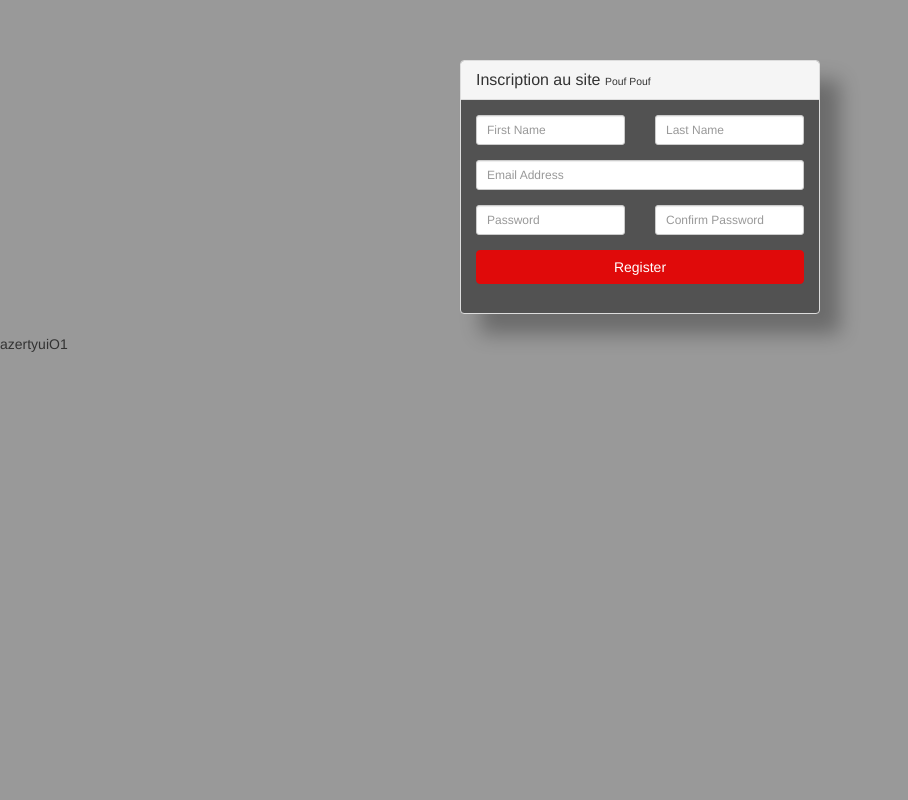
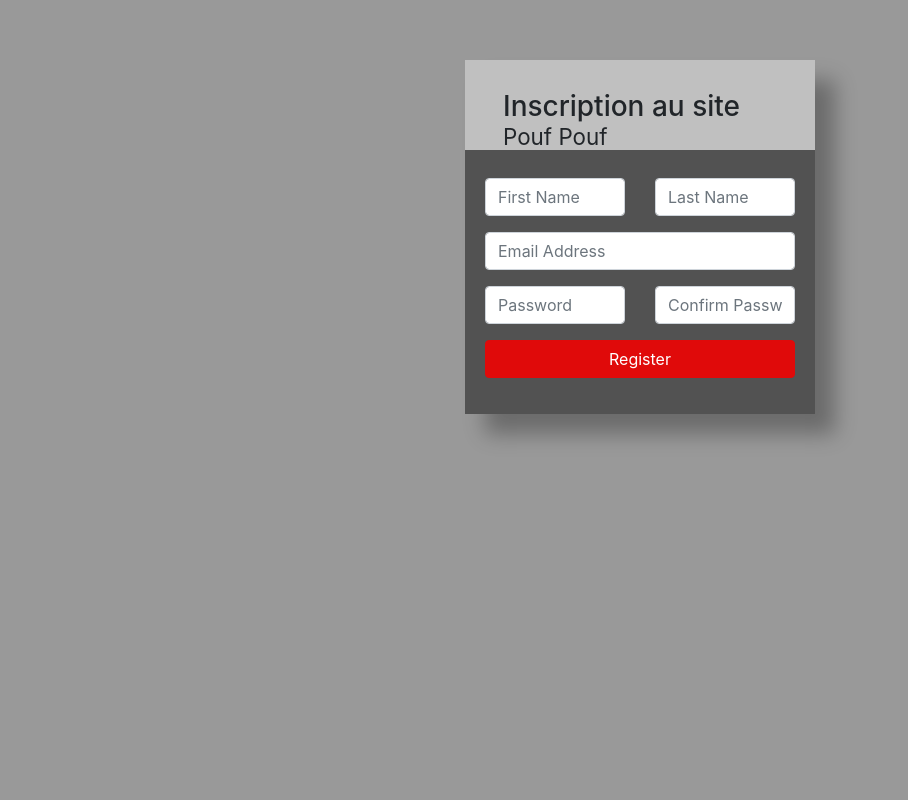
Before and after one commit to VincentCesi/Projet_WEB, a PHP site: page /formeinscription.php in a window 1280 px wide. Shown: the whole page, without its empty margins (0-908 px from the left). Run offline with PHP 8.4, Linux system fonts and the light colour scheme; some libraries are stand-ins or nearby versions.

Commit message:
mise en forme de la co et inscription avec la dernière version de bootstrap

```diff
--- a/formeinscription.php
+++ b/formeinscription.php
@@ -1,7 +1,8 @@
-<link href="//netdna.bootstrapcdn.com/bootstrap/3.3.4/css/bootstrap.min.css" rel="stylesheet" id="bootstrap-css">
-<script src="//netdna.bootstrapcdn.com/bootstrap/3.3.4/js/bootstrap.min.js"></script>
+<link href="https://stackpath.bootstrapcdn.com/bootstrap/4.1.0/css/bootstrap.min.css" rel="stylesheet" integrity="sha384-9gVQ4dYFwwWSjIDZnLEWnxCjeSWFphJiwGPXr1jddIhOegiu1FwO5qRGvFXOdJZ4" crossorigin="anonymous"><link href="//netdna.bootstrapcdn.com/bootstrap/4.1.0/css/bootstrap.min.css" rel="stylesheet" id="bootstrap-css">
+<script src="https://stackpath.bootstrapcdn.com/bootstrap/4.1.0/js/bootstrap.min.js" integrity="sha384-uefMccjFJAIv6A+rW+L4AHf99KvxDjWSu1z9VI8SKNVmz4sk7buKt/6v9KI65qnm" crossorigin="anonymous"></script>
+<script src="https://stackpath.bootstrapcdn.com/bootstrap/4.1.0/js/bootstrap.bundle.min.js" integrity="sha384-lZmvU/TzxoIQIOD9yQDEpvxp6wEU32Fy0ckUgOH4EIlMOCdR823rg4+3gWRwnX1M" crossorigin="anonymous"></script>
+<script src="https://code.jquery.com/jquery-3.3.1.slim.min.js" integrity="sha384-q8i/X+965DzO0rT7abK41JStQIAqVgRVzpbzo5smXKp4YfRvH+8abtTE1Pi6jizo" crossorigin="anonymous"></script>
 
-<script src="//code.jquery.com/jquery-1.11.1.min.js"></script>
 <!------ Include the above in your HEAD tag ---------->
  <script type="text/javascript">
 
@@ -110,7 +111,7 @@ TestFullForm = TestFullForm + 1;
     }
     .centered-form{
 	   margin-top: 60px;
-
+       justify-content: center;
     }
 
     .centered-form .panel{
@@ -124,7 +125,18 @@ TestFullForm = TestFullForm + 1;
 
        border-color: #E00A0A;
        background: #E00A0A;
+
     }
 
+    .panel-body{
+        padding: 20px;
+    }
+
+    .panel-heading{
+    font-size:20px;
+	padding:30px 30px 0px 38px;
+    background-color: silver;
+    }
+
+
 </style>
-azertyuiO1
```
Also changed, not shown: formeconnexion.php (+11 -7 lines).
